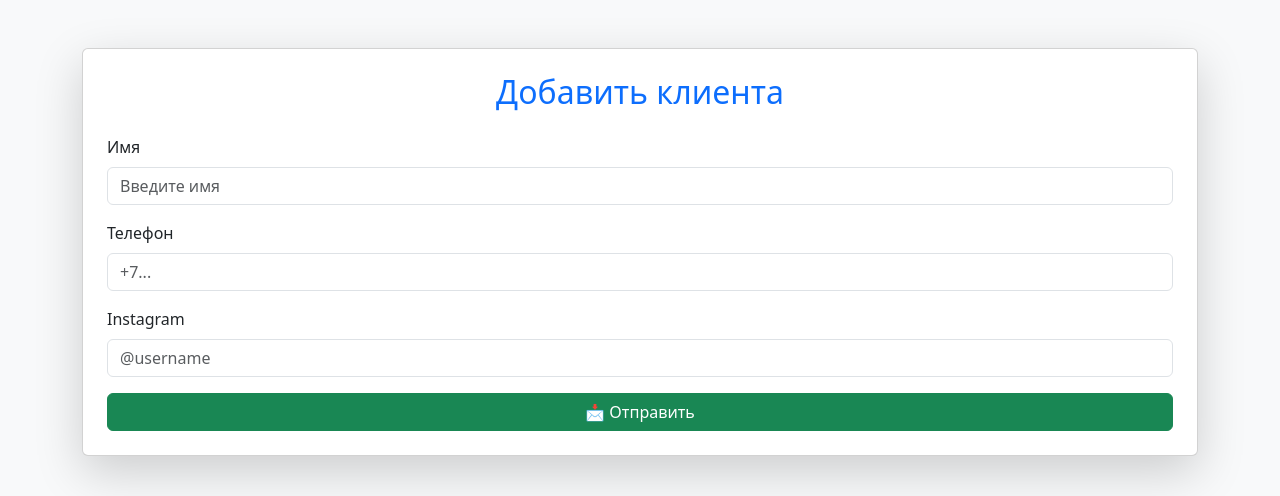
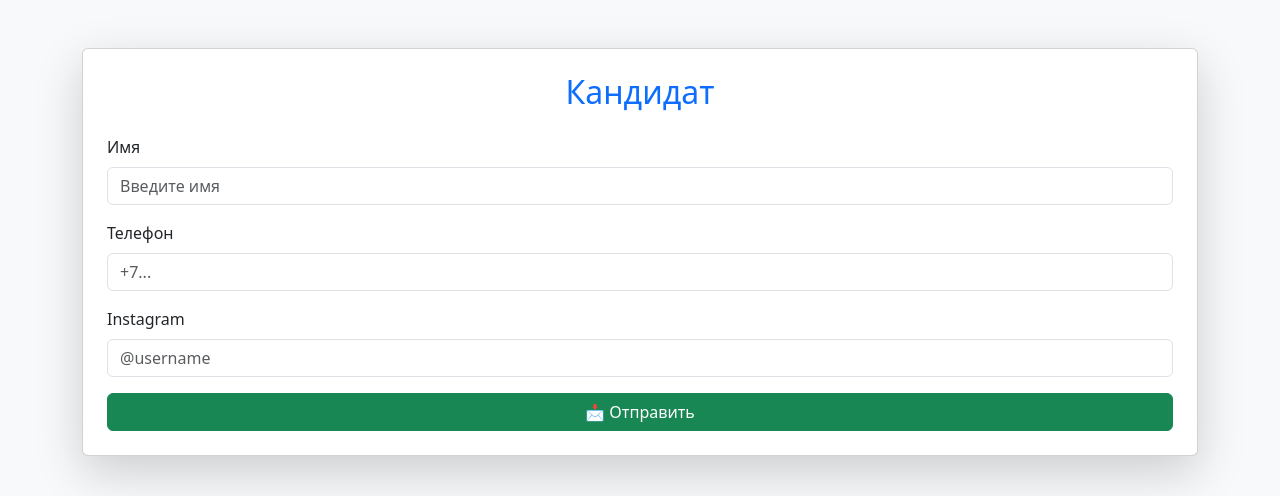
Before and after one commit to Adilet2201/telega, a Flask app: page / in a window 1280 px wide. Shown: the top 496 px of the page. Run offline with Flask 3, Linux system fonts and the light colour scheme; some libraries are stand-ins or nearby versions.

Commit message:
telega_bot_added

```diff
--- a/templates/form.html
+++ b/templates/form.html
@@ -3,7 +3,7 @@
 <head>
     <meta charset="UTF-8">
     <meta name="viewport" content="width=device-width, initial-scale=1.0">
-    <title>Добавить клиента</title>
+    <title>Клубқа тіркелу</title>
     <!-- Bootstrap -->
     <link href="https://cdn.jsdelivr.net/npm/bootstrap@5.3.2/dist/css/bootstrap.min.css" rel="stylesheet">
 </head>
@@ -11,7 +11,7 @@
 
 <div class="container mt-5">
     <div class="card shadow-lg p-4">
-        <h2 class="mb-4 text-center text-primary">Добавить клиента</h2>
+        <h2 class="mb-4 text-center text-primary">Кандидат</h2>
         <form method="POST">
             <div class="mb-3">
                 <label class="form-label">Имя</label>
```
